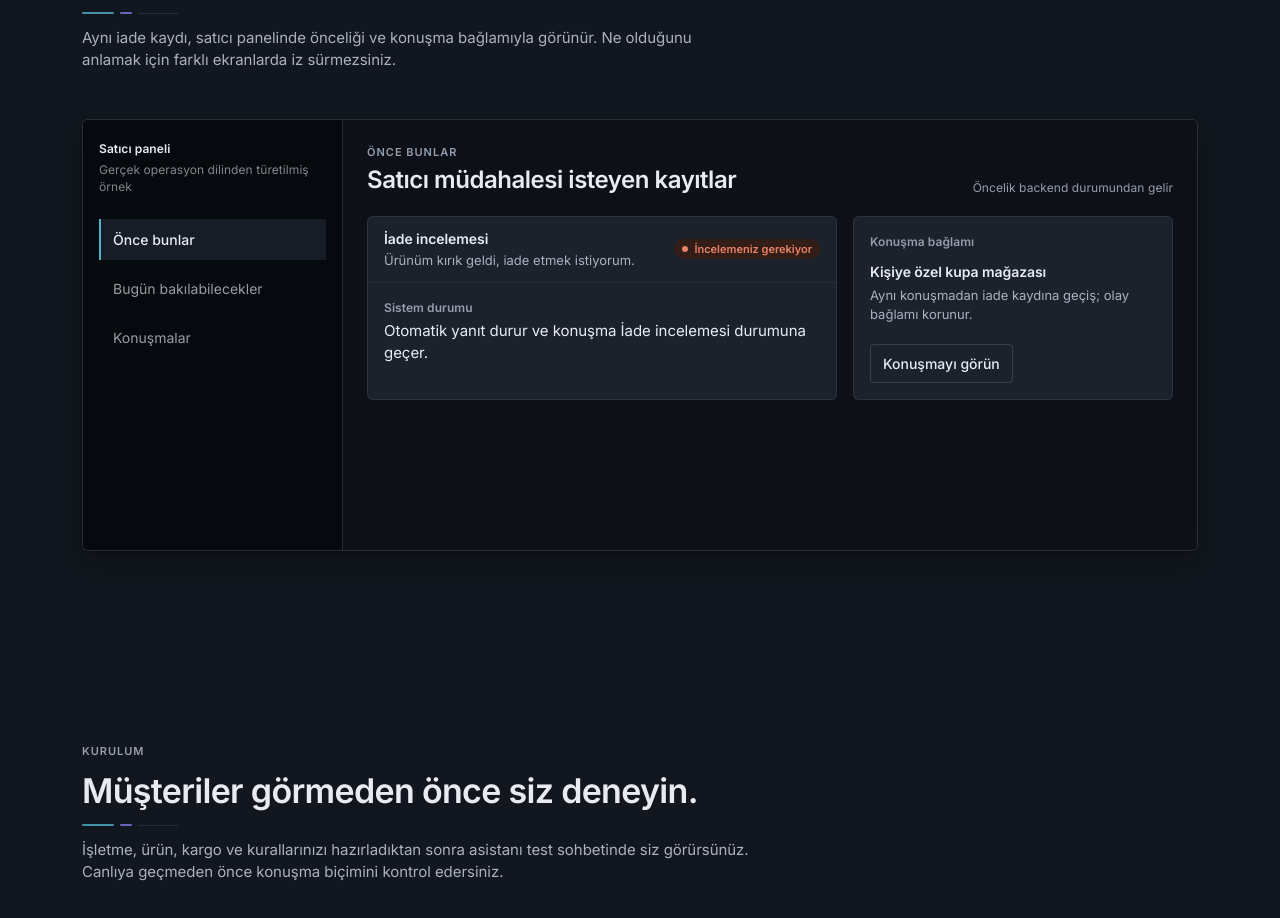
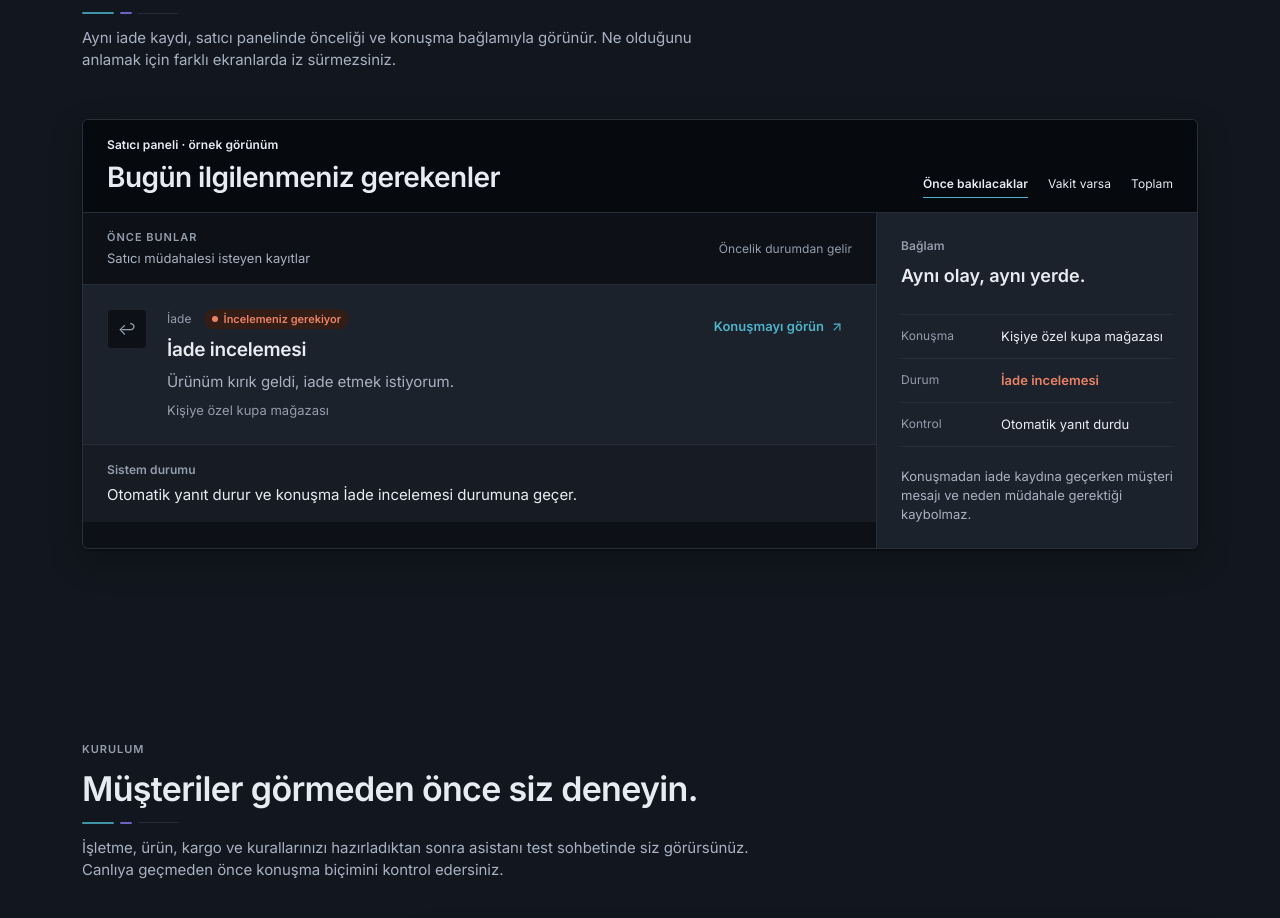
Before and after one commit to keremm44/whatsapp-assistant, a Next.js app in the folder frontend/: page / in a window 1280 px wide. Shown: the part 4672-5590 px from the top of the page. Built offline with nearby package versions, Linux system fonts and the light colour scheme; no server answers.

Commit message:
frontend: align marketing panel proof with seller workbench

```diff
--- a/frontend/src/components/marketing/panel-section.tsx
+++ b/frontend/src/components/marketing/panel-section.tsx
@@ -1,4 +1,5 @@
 import * as React from "react";
+import { ArrowUpRight } from "lucide-react";
 
 import { MARKETING_STORY } from "@/components/marketing/marketing-story";
 import { MarketingReveal } from "@/components/marketing/marketing-motion";
@@ -6,9 +7,9 @@ import { MarketingSectionHeading } from "@/components/marketing/section-heading"
 import { StatusChip } from "@/components/shared/status-chip";
 
 /**
- * Panel — the event shown in Difficult Cases now appears in the seller's
- * operational view. No fabricated metrics: the proof is relationship and
- * priority, not analytics.
+ * Panel proof — derived from the seller Working Ledger rather than a
+ * generic dashboard mock. One contiguous work sheet, one clear priority
+ * record and a context rail. No fabricated KPI counts.
  */
 export function PanelSection() {
   return (
@@ -21,95 +22,125 @@ export function PanelSection() {
         />
 
         <MarketingReveal className="mt-12">
-          <SellerPanelProof />
+          <SellerWorkbenchProof />
         </MarketingReveal>
       </div>
     </section>
   );
 }
 
-function SellerPanelProof() {
+function SellerWorkbenchProof() {
   return (
     <div className="overflow-hidden rounded-sheet border border-boundary/70 bg-chrome shadow-surface">
-      <div className="grid min-h-[430px] lg:grid-cols-[260px_minmax(0,1fr)]">
-        <aside className="border-b border-divider bg-chrome px-4 py-5 lg:border-b-0 lg:border-r">
-          <p className="type-meta font-semibold text-chrome-foreground">Satıcı paneli</p>
-          <p className="mt-1 type-meta text-chrome-foreground/55">
-            Gerçek operasyon dilinden türetilmiş örnek
-          </p>
+      <div className="border-b border-divider bg-chrome px-5 py-4 sm:px-6">
+        <div className="flex flex-wrap items-end justify-between gap-4">
+          <div>
+            <p className="type-meta font-semibold text-chrome-foreground/62">Satıcı paneli · örnek görünüm</p>
+            <h3 className="mt-1.5 font-heading text-2xl font-semibold tracking-[-0.02em] text-chrome-foreground sm:text-[28px]">
+              Bugün ilgilenmeniz gerekenler
+            </h3>
+          </div>
+          <div className="flex flex-wrap items-center gap-5 border-t border-chrome-foreground/10 pt-2 sm:border-t-0 sm:pt-0">
+            <WorkloadLabel label="Önce bakılacaklar" active />
+            <WorkloadLabel label="Vakit varsa" />
+            <WorkloadLabel label="Toplam" />
+          </div>
+        </div>
+      </div>
 
-          <div className="mt-6 space-y-2">
-            <PanelNavItem label="Önce bunlar" active />
-            <PanelNavItem label="Bugün bakılabilecekler" />
-            <PanelNavItem label="Konuşmalar" />
-          </div>
-        </aside>
-
-        <div className="bg-sunken p-4 sm:p-6">
-          <div className="mb-5 flex flex-wrap items-end justify-between gap-4">
-            <div>
-              <p className="type-eyebrow text-muted-foreground">Önce bunlar</p>
-              <h3 className="mt-1 font-heading text-2xl font-semibold tracking-[-0.02em] text-foreground">
-                Satıcı müdahalesi isteyen kayıtlar
-              </h3>
+      <div className="grid lg:grid-cols-[minmax(0,1fr)_320px]">
+        <div className="border-b border-divider bg-sunken lg:border-b-0 lg:border-r">
+          <div className="border-b border-divider px-5 py-4 sm:px-6">
+            <div className="flex flex-wrap items-center justify-between gap-3">
+              <div>
+                <p className="type-eyebrow text-muted-foreground">Önce bunlar</p>
+                <p className="mt-1 type-row-secondary text-muted">Satıcı müdahalesi isteyen kayıtlar</p>
+              </div>
+              <span className="type-meta text-muted-foreground">Öncelik durumdan gelir</span>
             </div>
-            <span className="type-meta text-muted-foreground">
-              Öncelik backend durumundan gelir
-            </span>
           </div>
 
-          <div className="grid gap-4 xl:grid-cols-[minmax(0,1fr)_320px]">
-            <div className="overflow-hidden rounded-sheet border border-boundary/60 bg-raised">
-              <div className="flex flex-wrap items-center justify-between gap-3 border-b border-divider px-4 py-3">
-                <div>
-                  <p className="type-row-primary text-foreground">İade incelemesi</p>
-                  <p className="mt-0.5 type-row-secondary text-muted">
-                    {MARKETING_STORY.returnQuestion}
-                  </p>
+          <article className="group relative bg-raised transition-colors duration-200 hover:bg-elevated/50">
+            <div className="flex flex-col gap-4 p-5 sm:flex-row sm:items-start sm:gap-5 sm:p-6">
+              <div className="flex min-w-0 flex-1 items-start gap-4 sm:gap-5">
+                <span
+                  aria-hidden="true"
+                  className="flex h-10 w-10 shrink-0 items-center justify-center rounded-control border border-boundary/40 bg-recessed text-muted-foreground transition-colors group-hover:bg-hover group-hover:text-foreground"
+                >
+                  ↩
+                </span>
+                <div className="min-w-0 flex-1 space-y-2">
+                  <div className="flex flex-wrap items-center gap-x-3 gap-y-1">
+                    <span className="type-meta text-muted-foreground">İade</span>
+                    <StatusChip tone="attention">İncelemeniz gerekiyor</StatusChip>
+                  </div>
+                  <h4 className="type-record-identity text-foreground">İade incelemesi</h4>
+                  <p className="type-body text-muted">{MARKETING_STORY.returnQuestion}</p>
+                  <p className="type-row-secondary text-muted-foreground">{MARKETING_STORY.storeLabel}</p>
                 </div>
-                <StatusChip tone="attention">İncelemeniz gerekiyor</StatusChip>
               </div>
 
-              <div className="px-4 py-4">
-                <p className="type-meta font-semibold text-muted-foreground">Sistem durumu</p>
-                <p className="mt-1 type-body text-foreground">
-                  {MARKETING_STORY.returnSystemOutcome}
-                </p>
-              </div>
-            </div>
-
-            <div className="rounded-sheet border border-boundary/60 bg-raised p-4">
-              <p className="type-meta font-semibold text-muted-foreground">Konuşma bağlamı</p>
-              <p className="mt-3 type-row-primary text-foreground">
-                {MARKETING_STORY.storeLabel}
-              </p>
-              <p className="mt-1 type-row-secondary text-muted">
-                Aynı konuşmadan iade kaydına geçiş; olay bağlamı korunur.
-              </p>
               <a
                 href="#dene"
-                className="mt-5 inline-flex rounded-control border border-boundary px-3 py-2 text-sm font-medium text-foreground transition-colors hover:border-primary/45 hover:bg-hover/30 focus-visible:outline-none focus-visible:ring-2 focus-visible:ring-primary"
+                className="inline-flex h-11 shrink-0 items-center gap-1.5 self-start rounded-control px-2 type-row-secondary font-semibold text-primary transition-colors hover:bg-elevated focus-visible:outline-none focus-visible:ring-2 focus-visible:ring-primary focus-visible:ring-offset-2 focus-visible:ring-offset-sunken sm:h-9"
               >
-                Konuşmayı görün
+                <span>Konuşmayı görün</span>
+                <ArrowUpRight aria-hidden="true" size={14} strokeWidth={1.9} />
               </a>
             </div>
+          </article>
+
+          <div className="border-t border-divider bg-raised/65 px-5 py-4 sm:px-6">
+            <p className="type-meta font-semibold text-muted-foreground">Sistem durumu</p>
+            <p className="mt-1.5 type-body text-foreground">{MARKETING_STORY.returnSystemOutcome}</p>
           </div>
         </div>
+
+        <aside className="bg-raised p-5 sm:p-6">
+          <p className="type-meta font-semibold text-muted-foreground">Bağlam</p>
+          <h4 className="mt-2 font-heading text-lg font-semibold text-foreground">Aynı olay, aynı yerde.</h4>
+
+          <dl className="mt-6 divide-y divide-divider border-y border-divider">
+            <ContextRow label="Konuşma" value={MARKETING_STORY.storeLabel} />
+            <ContextRow label="Durum" value="İade incelemesi" attention />
+            <ContextRow label="Kontrol" value="Otomatik yanıt durdu" />
+          </dl>
+
+          <p className="mt-5 type-row-secondary text-muted">
+            Konuşmadan iade kaydına geçerken müşteri mesajı ve neden müdahale gerektiği kaybolmaz.
+          </p>
+        </aside>
       </div>
     </div>
   );
 }
 
-function PanelNavItem({ label, active = false }: { label: string; active?: boolean }) {
+function WorkloadLabel({ label, active = false }: { label: string; active?: boolean }) {
   return (
-    <div
-      className={
-        active
-          ? "border-l-2 border-primary bg-chrome-hover px-3 py-2.5 text-sm font-medium text-chrome-foreground"
-          : "border-l-2 border-transparent px-3 py-2.5 text-sm text-chrome-foreground/65"
-      }
-    >
-      {label}
+    <div className="relative pb-1">
+      <p className={active ? "type-meta font-semibold text-chrome-foreground" : "type-meta text-chrome-foreground/48"}>
+        {label}
+      </p>
+      {active ? <span aria-hidden="true" className="absolute inset-x-0 -bottom-0.5 h-px bg-primary" /> : null}
     </div>
   );
 }
+
+function ContextRow({
+  label,
+  value,
+  attention = false,
+}: {
+  label: string;
+  value: string;
+  attention?: boolean;
+}) {
+  return (
+    <div className="grid grid-cols-[88px_minmax(0,1fr)] gap-3 py-3">
+      <dt className="type-meta text-muted-foreground">{label}</dt>
+      <dd className={attention ? "type-row-secondary font-semibold text-attention" : "type-row-secondary text-foreground"}>
+        {value}
+      </dd>
+    </div>
+  );
+}
```
